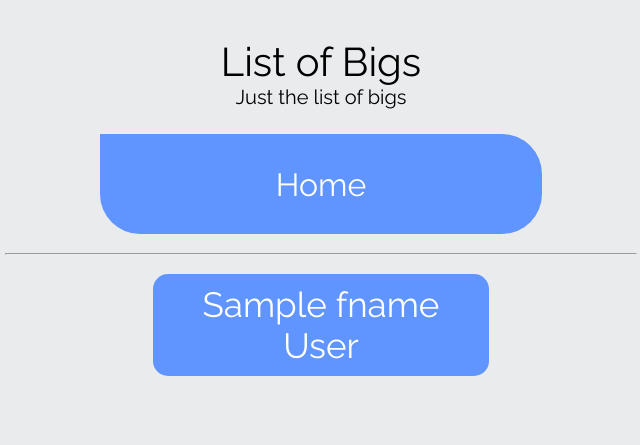
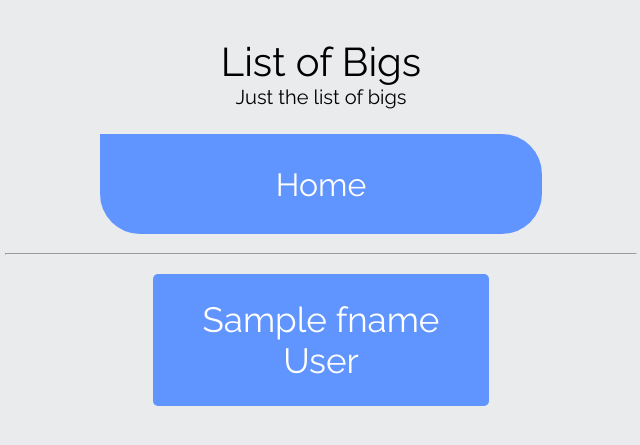
Before and after one commit to aibarrola/InterestMatcher, a Flask app: template templates/bigs.html in a window 1280 px wide. Shown: the top 445 px of the page, without its empty margins (319-959 px from the left). Run offline with Flask 2, Linux system fonts and the light colour scheme; the template is opened without the code that fills it: most values are stand-ins (such as "Sample title", 1, 10 or a date in 2020).

Commit message:
addded aesthetic changes

```diff
--- a/static/styles.css
+++ b/static/styles.css
@@ -92,7 +92,7 @@ body {
     font-size: 35px;
     margin: 3% auto;
     text-align: center;
-    padding: 15px;
+    padding: 25px 10px;
     color: white;
     background-color: #6095ff;
     border-radius: 5px;
@@ -136,26 +136,14 @@ body {
 
  /* Bigs Pages */
  #bNames {
-    /* text-decoration: none;
-    display: block;
-    width: 45%;
-    font-size: 25px;
-    margin: 3% auto;
-    text-align: center;
-    padding: 5px;
-    color: white;
-    background-color: #6095ff;
-    border-radius: 5px; */
-
     text-decoration: none;
     display: block;
     width: 50%;
     font-size: 35px;
     margin: 3% auto;
     text-align: center;
-    padding: 10px;
+    padding: 25px 10px;
     color: white;
     background-color: #6095ff;
-    border-radius: 15px;
-    transition: 300ms;
+    border-radius: 5px;
  }
```
